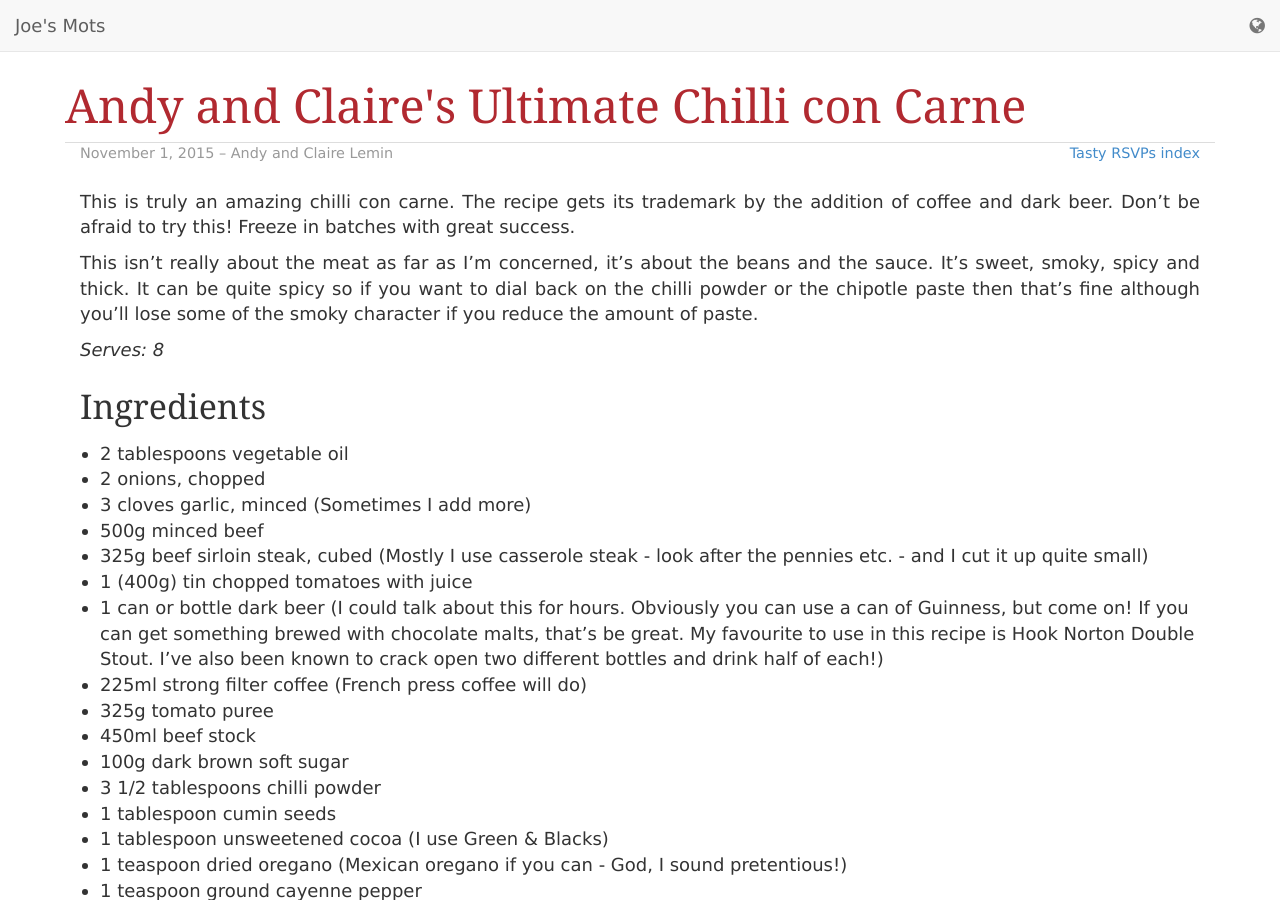
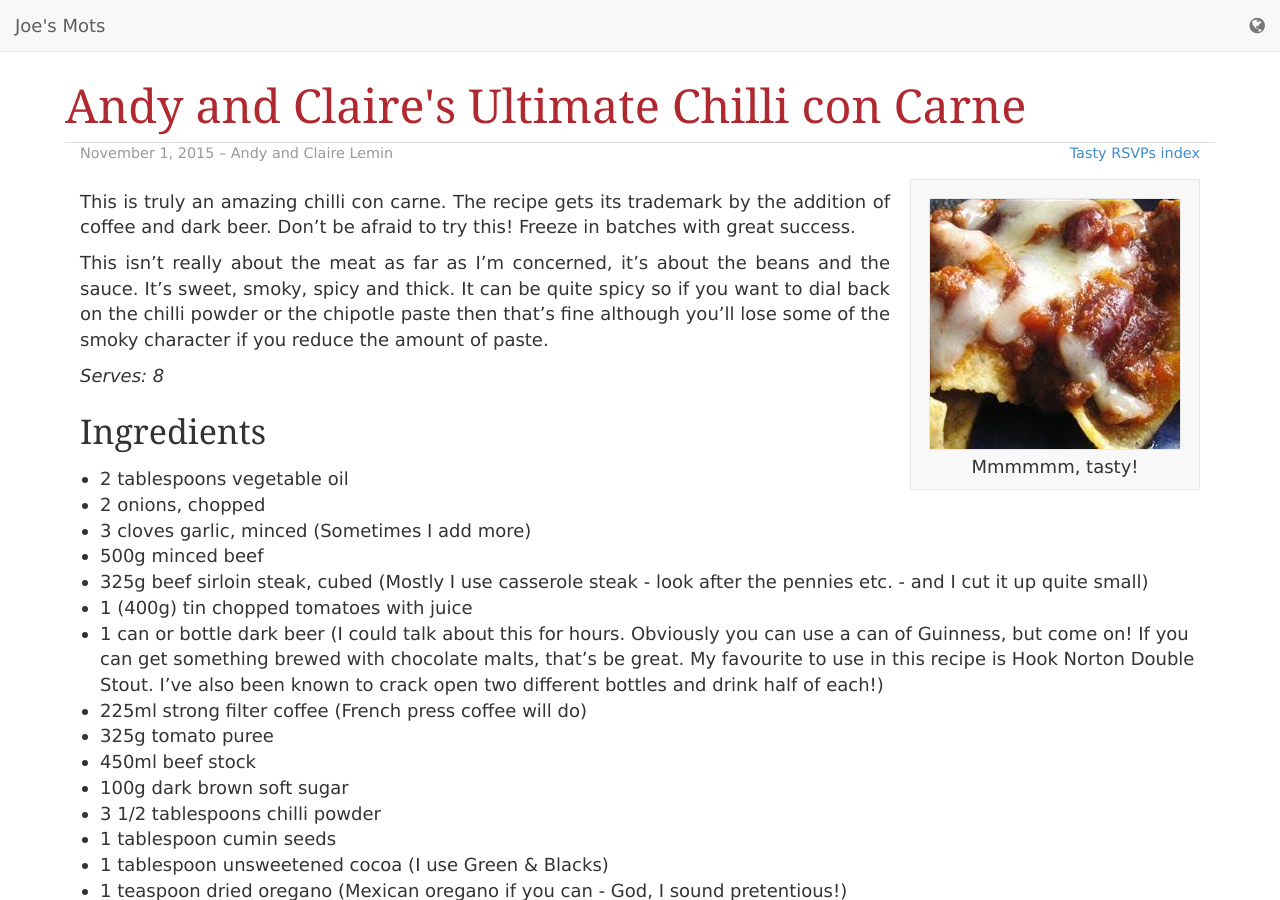
Before and after one commit to joekearney/joekearney.github.io, a Jekyll site: the page built from _posts/recipes/2015-11-01-andy-and-claire-ultimate-chilli-con-carne.md, in a window 1280 px wide and 900 px high. Built offline with Jekyll 4.4.1, drawn with Linux system fonts in a browser that asks for light colours; some web fonts are replaced.

Commit message:
add chilli picture

```diff
--- a/_posts/recipes/2015-11-01-andy-and-claire-ultimate-chilli-con-carne.md
+++ b/_posts/recipes/2015-11-01-andy-and-claire-ultimate-chilli-con-carne.md
@@ -11,6 +11,11 @@ status: publish
 type: post
 published: true
 ---
+
+<div class="inline-image inline-image-right">
+  <img src="/images/andy-ultimate-chilli-con-carne.jpg" alt="Ultimate Chilli con Carne" title="Ultimate Chilli con Carne" />
+	<p class="inline-image-cap">Mmmmmm, tasty!</p>
+</div>
 
 This is truly an amazing chilli con carne. The recipe gets its trademark by the addition of coffee and dark beer. Don't be afraid to try this! Freeze in batches with great success.
 
```
Also changed, not shown: _posts/software/2014-04-20-guava-testlib-example.md (+1 -1 lines), images/andy-ultimate-chilli-con-carne.jpg (added).
